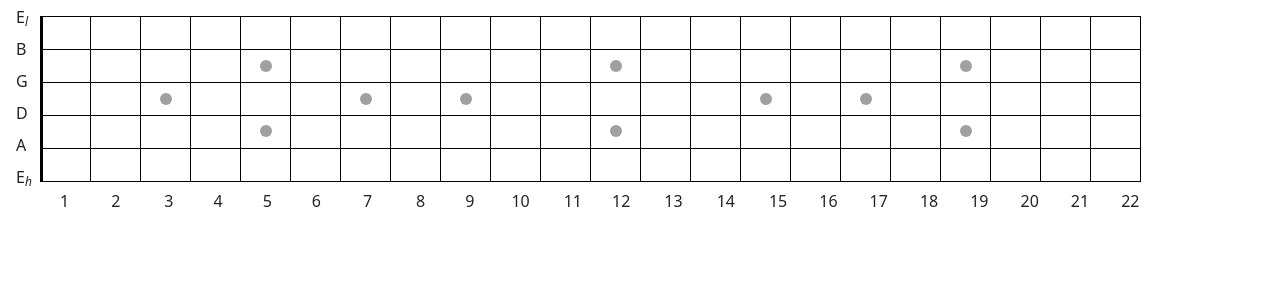
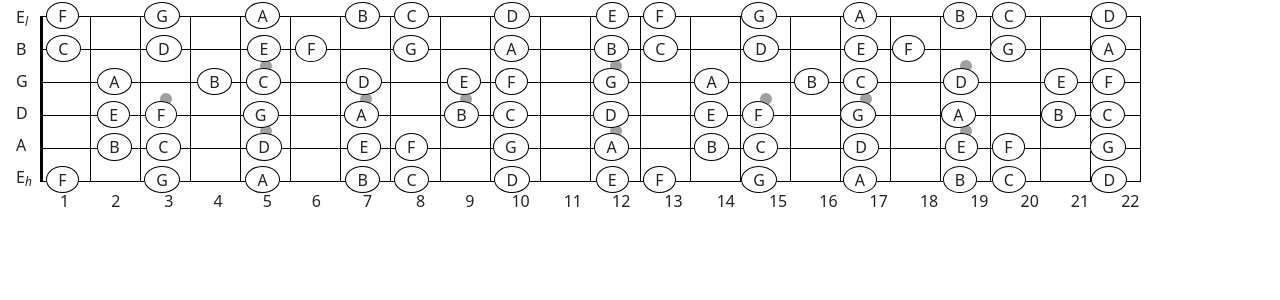
Before and after one commit to pks9862728888/guitar-utils, an Angular app: page / in a window 1280 px wide. Shown: the top 300 px of the page. Built offline with nearby package versions, Linux system fonts and the light colour scheme.

Commit message:
Added note in fretboard

```diff
--- a/src/app/app.component.html
+++ b/src/app/app.component.html
@@ -1,5 +1,3 @@
 <div [style.margin.px]="16">
-    <app-fretboard></app-fretboard>
+    <app-notes></app-notes>
 </div>
-
-<router-outlet></router-outlet>
--- a/src/app/app.module.ts
+++ b/src/app/app.module.ts
@@ -4,10 +4,12 @@ import { NgModule } from '@angular/core';
 import { AppRoutingModule } from './app-routing.module';
 import { AppComponent } from './app.component';
 import { SharedModule } from './shared/shared.module';
+import { NotesComponent } from './guitar/notes/notes.component';
 
 @NgModule({
   declarations: [
-    AppComponent
+    AppComponent,
+    NotesComponent
   ],
   imports: [
     BrowserModule,
--- /dev/null
+++ b/src/app/guitar/notes/notes.component.css
@@ -0,0 +1,8 @@
+.note-section {
+    margin-top: -203px;
+    margin-left: 30px;
+}
+
+.opacity-0 {
+    opacity: 0;
+}
--- /dev/null
+++ b/src/app/guitar/notes/notes.component.html
@@ -0,0 +1,6 @@
+<app-fretboard></app-fretboard>
+<section class="note-section">
+    <div *ngFor="let stringNotes of filteredNotes" class="m-b-55r">
+        <app-note *ngFor="let note of stringNotes" [noteName]="note" class="m-r-55r"></app-note>
+    </div>
+</section>
--- /dev/null
+++ b/src/app/guitar/notes/notes.component.ts
@@ -0,0 +1,51 @@
+import { Component, OnInit } from '@angular/core';
+
+@Component({
+  selector: 'app-notes',
+  templateUrl: './notes.component.html',
+  styleUrls: ['./notes.component.css']
+})
+export class NotesComponent implements OnInit {
+
+  private Elow = 'FOGOAOBCODOEFOGOAOBCOD';
+  private B = 'CODOEFOGOAOBCODOEFOGOA';
+  private G = 'OAOBCODOEFOGOAOBCODOEF';
+  private D = 'OEFOGOAOBCODOEFOGOAOBC';
+  private A = 'OBCODOEFOGOAOBCODOEFOG';
+  private Ehigh = 'FOGOAOBCODOEFOGOAOBCOD';
+
+  filteredNotes: string[][];
+
+  constructor() { }
+
+  ngOnInit(): void {
+    this.filteredNotes = this.filterNotes('*');
+  }
+
+  filterNotes(filter: string): string[][]{
+    var notes: string[][] = [];
+    notes.push(this.getSplittedNotes(this.Elow, filter));
+    notes.push(this.getSplittedNotes(this.B, filter));
+    notes.push(this.getSplittedNotes(this.G, filter));
+    notes.push(this.getSplittedNotes(this.D, filter));
+    notes.push(this.getSplittedNotes(this.A, filter));
+    notes.push(this.getSplittedNotes(this.Ehigh, filter));
+
+    console.log(notes);
+    return notes;
+  }
+
+  getSplittedNotes(notes: string, filter: string): string[] {
+    var splittedNotes: string[] = [];
+    for (var i = 0; i < notes.length; i++) {
+      var ch = notes.charAt(i);
+      if (filter === '*' || filter === ch) {
+        splittedNotes.push(ch);
+      } else {
+        splittedNotes.push('O');
+      }
+    }
+    return splittedNotes;
+  }
+
+}
--- a/src/app/shared/fretboard/fretboard.component.html
+++ b/src/app/shared/fretboard/fretboard.component.html
@@ -48,6 +48,6 @@
 <div [style.margin-top.px]="-77" [style.margin-left.px]="19 * 50 - 6">
     <app-grey-circle [dimensionInPx]="12"></app-grey-circle>
 </div>
-<div [style.margin-top.px]="53" [style.margin-left.px]="19 * 50 - 6">
+<div [style.margin-top.px]="53" [style.margin-left.px]="19 * 50 - 6" [style.margin-bottom.px]="70">
     <app-grey-circle [dimensionInPx]="12"></app-grey-circle>
 </div>
--- a/src/app/shared/fretboard/fretboard.component.ts
+++ b/src/app/shared/fretboard/fretboard.component.ts
@@ -1,5 +1,4 @@
 import { Component, OnInit } from '@angular/core';
-import { stderr } from 'process';
 
 @Component({
   selector: 'app-fretboard',
--- /dev/null
+++ b/src/app/shared/note/note.component.css
@@ -0,0 +1,6 @@
+.note {
+    border: 1.5px solid black;
+    border-radius: 50%;
+    padding: 0.1rem 0.7rem;
+    background-color: rgb(255, 255, 255);
+}
--- /dev/null
+++ b/src/app/shared/note/note.component.html
@@ -0,0 +1 @@
+<span class="note" [ngClass]="{'opacity-0': noteName === 'O'}">{{noteName}}</span>
--- /dev/null
+++ b/src/app/shared/note/note.component.ts
@@ -0,0 +1,17 @@
+import { Component, Input, OnInit } from '@angular/core';
+
+@Component({
+  selector: 'app-note',
+  templateUrl: './note.component.html',
+  styleUrls: ['./note.component.css']
+})
+export class NoteComponent implements OnInit {
+
+  @Input() noteName: string;
+
+  constructor() { }
+
+  ngOnInit(): void {
+  }
+
+}
--- a/src/app/shared/shared.module.ts
+++ b/src/app/shared/shared.module.ts
@@ -2,16 +2,18 @@ import { NgModule } from '@angular/core';
 import { CommonModule } from '@angular/common';
 import { FretboardComponent } from './fretboard/fretboard.component';
 import { GreyCircleComponent } from './grey-circle/grey-circle.component';
+import { NoteComponent } from './note/note.component';
 
 
 
 @NgModule({
-  declarations: [FretboardComponent, GreyCircleComponent],
+  declarations: [FretboardComponent, GreyCircleComponent, NoteComponent],
   imports: [
     CommonModule
   ],
   exports: [
-    FretboardComponent
+    FretboardComponent,
+    NoteComponent
   ]
 })
 export class SharedModule { }
--- a/src/styles.css
+++ b/src/styles.css
@@ -1,11 +1,19 @@
 .m-l-15r {
     margin-left: 1.5rem;
+}
+
+.m-r-55r {
+    margin-right: 0.89rem;
 }
 
 .m-b-05r {
     margin-bottom: 0.5rem;
 }
 
+.m-b-55r {
+    margin-bottom: 0.55rem;
+}
+
 .m-t--05r {
     margin-top: -0.5rem;
 }
```
Also changed, not shown: 2 other files (tests, documents, lock files or other folders).
